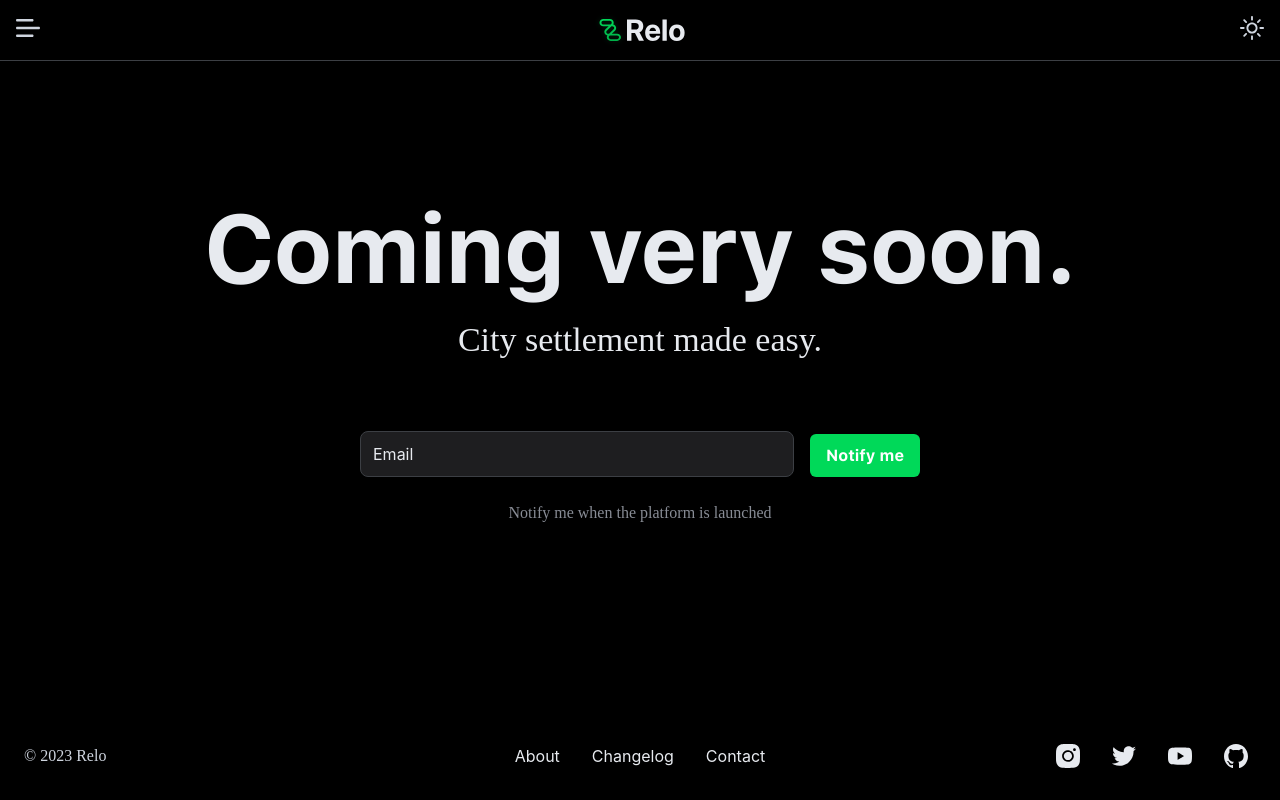
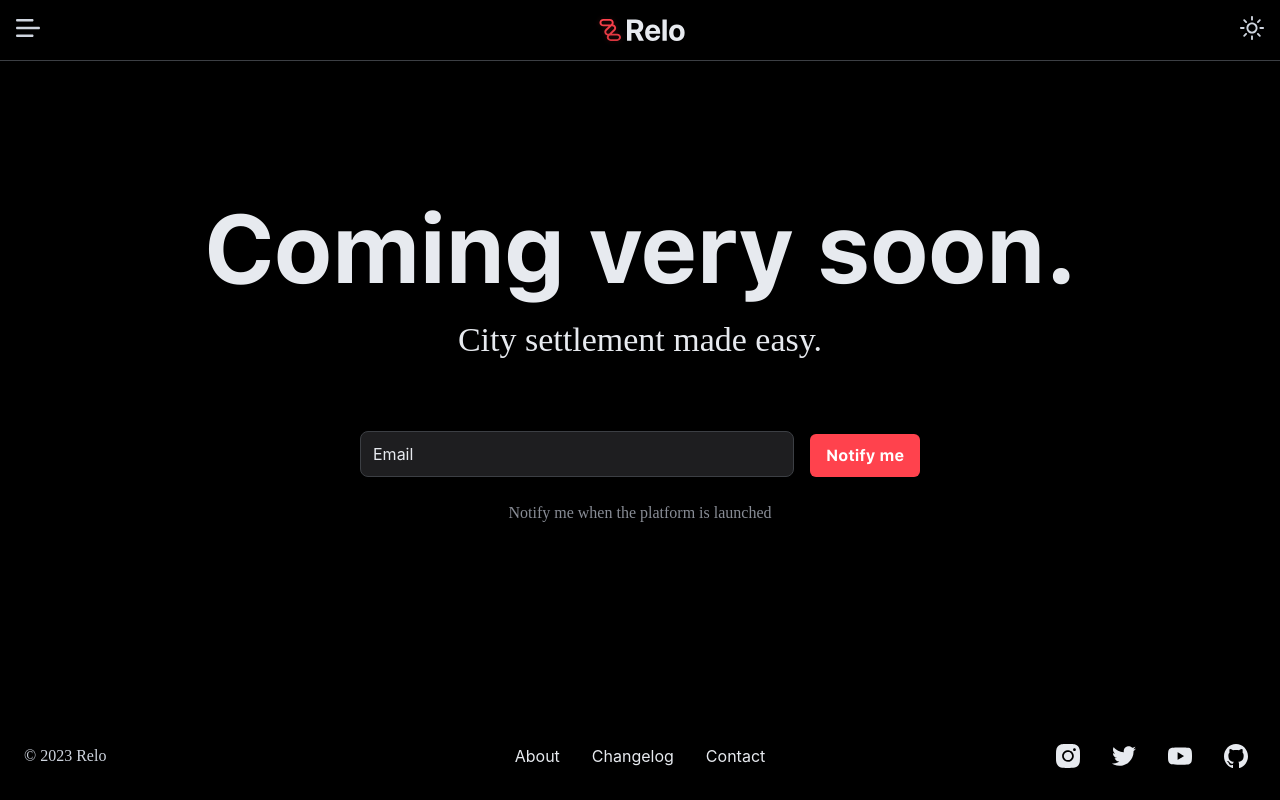
Before and after one commit to ClementeSerrano/web-app-boilerplate, a React (Create React App) app: page / in a window 1280 px wide. Built offline with nearby package versions, Linux system fonts and the light colour scheme; a web font is replaced by a local one.

Commit message:
:lipstick: Make red primary color

```diff
--- a/src/common/assets/icons/ReloLogo.tsx
+++ b/src/common/assets/icons/ReloLogo.tsx
@@ -22,7 +22,7 @@ export default function ReloLogo({
             <path
               d="M90.4474 108H64.6314C56.0851 108 49.1339 101.472 49.1339 93.4514C49.1339 90.7399 49.9192 88.1483 51.3842 85.8955C48.5338 85.3048 45.9214 83.9617 43.8153 81.9784C37.7806 76.3101 37.7759 67.0789 43.8153 61.4073L56.7907 49.0972L35.4975 49.0928C26.9524 49.0928 20 42.5654 20 34.5442C20 26.523 26.9536 20 35.4987 20H61.3193C69.8657 20 76.8169 26.5241 76.8169 34.5453C76.8169 37.2601 76.0316 39.855 74.5619 42.1078C77.4122 42.7018 80.0258 44.0416 82.1355 46.0216C85.062 48.7683 86.6712 52.4203 86.6712 56.3099C86.6712 60.1907 85.062 63.8482 82.1319 66.5938L69.1554 78.9072H90.4474C98.9937 78.9072 105.95 85.4313 105.95 93.4525C105.95 101.472 98.9937 108 90.4474 108ZM61.4307 86.2398L59.2132 88.3419C57.7482 89.7169 56.9465 91.5286 56.9465 93.4547C56.9465 97.429 60.3911 100.666 64.6314 100.666H90.4474C94.6866 100.666 98.1358 97.4301 98.1358 93.4514C98.1358 89.4727 94.6877 86.2387 90.4474 86.2387L61.4307 86.2398ZM67.7795 49.0972L49.3554 66.5784C46.3492 69.4065 46.3492 73.9825 49.3472 76.7974C50.7888 78.1581 52.7121 78.9072 54.7654 78.9072H58.1678L76.5918 61.4216C78.0604 60.0466 78.8585 58.2349 78.8585 56.3088C78.8585 54.3827 78.0604 52.5677 76.6071 51.2026C75.162 49.8452 73.234 49.0972 71.1783 49.0972H67.7795ZM35.4987 27.3337C31.2642 27.3337 27.815 30.5699 27.815 34.5453C27.815 38.5273 31.263 41.7613 35.4987 41.7613L64.5178 41.7646L66.7387 39.6592C68.2073 38.2842 69.0054 36.4725 69.0054 34.5464C69.0054 30.5721 65.5562 27.3348 61.3205 27.3348L35.4987 27.3337Z"
               fill={theme.palette.primary.main}
-              fill-opacity="0.2"
+              fillOpacity="0.2"
             />
           </g>
           <path
@@ -41,9 +41,9 @@ export default function ReloLogo({
               width="125.95"
               height="128"
               filterUnits="userSpaceOnUse"
-              color-interpolation-filters="sRGB"
+              colorInterpolationFilters="sRGB"
             >
-              <feFlood flood-opacity="0" result="BackgroundImageFix" />
+              <feFlood floodOpacity="0" result="BackgroundImageFix" />
               <feBlend
                 mode="normal"
                 in="SourceGraphic"
@@ -63,8 +63,8 @@ export default function ReloLogo({
               y2="108"
               gradientUnits="userSpaceOnUse"
             >
-              <stop stop-color={theme.palette.primary.main} />
-              <stop offset="1" stop-color={theme.palette.primary.dark} />
+              <stop stopColor={theme.palette.primary.main} />
+              <stop offset="1" stopColor={theme.palette.primary.dark} />
             </linearGradient>
           </defs>
         </>
@@ -79,7 +79,7 @@ export default function ReloLogo({
             <path
               d="M100.054 120H70.7175C61.0058 120 53.1067 112.581 53.1067 103.467C53.1067 100.386 53.999 97.4412 55.6638 94.8812C52.4248 94.21 49.4562 92.6838 47.0629 90.43C40.2052 83.9888 40.1999 73.4988 47.0629 67.0538L61.8076 53.065L37.6108 53.06C27.9004 53.06 20 45.6425 20 36.5275C20 27.4125 27.9018 20 37.6122 20H66.9538C76.6655 20 84.5646 27.4137 84.5646 36.5287C84.5646 39.6137 83.6723 42.5625 82.0022 45.1225C85.2412 45.7975 88.2112 47.32 90.6085 49.57C93.9341 52.6912 95.7627 56.8412 95.7627 61.2612C95.7627 65.6712 93.9341 69.8275 90.6045 72.9475L75.8584 86.94H100.054C109.766 86.94 117.67 94.3538 117.67 103.469C117.67 112.581 109.766 120 100.054 120ZM67.0803 95.2725L64.5605 97.6612C62.8957 99.2237 61.9847 101.283 61.9847 103.471C61.9847 107.988 65.899 111.666 70.7175 111.666H100.054C104.871 111.666 108.791 107.989 108.791 103.467C108.791 98.9463 104.872 95.2713 100.054 95.2713L67.0803 95.2725ZM74.2948 53.065L53.3584 72.93C49.9423 76.1438 49.9423 81.3438 53.3491 84.5425C54.9873 86.0887 57.1728 86.94 59.5062 86.94H63.3725L84.3089 67.07C85.9777 65.5075 86.8847 63.4487 86.8847 61.26C86.8847 59.0713 85.9777 57.0088 84.3262 55.4575C82.6841 53.915 80.4932 53.065 78.1572 53.065H74.2948ZM37.6122 28.3337C32.8003 28.3337 28.8807 32.0112 28.8807 36.5287C28.8807 41.0537 32.7989 44.7288 37.6122 44.7288L70.5884 44.7325L73.1122 42.34C74.781 40.7775 75.6879 38.7188 75.6879 36.53C75.6879 32.0138 71.7684 28.335 66.9551 28.335L37.6122 28.3337Z"
               fill={theme.palette.primary.main}
-              fill-opacity="0.3"
+              fillOpacity="0.3"
             />
           </g>
           <path
@@ -94,9 +94,9 @@ export default function ReloLogo({
               width="137.67"
               height="140"
               filterUnits="userSpaceOnUse"
-              color-interpolation-filters="sRGB"
+              colorInterpolationFilters="sRGB"
             >
-              <feFlood flood-opacity="0" result="BackgroundImageFix" />
+              <feFlood floodOpacity="0" result="BackgroundImageFix" />
               <feBlend
                 mode="normal"
                 in="SourceGraphic"
@@ -116,8 +116,8 @@ export default function ReloLogo({
               y2="120"
               gradientUnits="userSpaceOnUse"
             >
-              <stop stop-color={theme.palette.primary.main} />
-              <stop offset="1" stop-color={theme.palette.primary.dark} />
+              <stop stopColor={theme.palette.primary.main} />
+              <stop offset="1" stopColor={theme.palette.primary.dark} />
             </linearGradient>
           </defs>
         </>
--- a/src/common/components/Button/Button.helpers.ts
+++ b/src/common/components/Button/Button.helpers.ts
@@ -24,8 +24,6 @@ export function getButtonBgColor({
     if (format === 'link' || format === 'outline') return 'transparent';
 
     if (variant === 'text') return palette[variant].level5;
-
-    console.log({ palette, variant });
 
     return palette[variant].main;
   } else {
--- a/src/common/theme/palette.theme.ts
+++ b/src/common/theme/palette.theme.ts
@@ -3,9 +3,9 @@ import { ThemePalette } from './theme.types';
 
 export const lightThemePalette: ThemePalette = {
   primary: {
-    light: themeColors.green.light,
-    main: themeColors.green.main,
-    dark: themeColors.green.dark,
+    light: themeColors.red.light,
+    main: themeColors.red.main,
+    dark: themeColors.red.dark,
     contrastText: themeColors.white.main,
   },
   secondary: {
@@ -56,9 +56,9 @@ export const lightThemePalette: ThemePalette = {
 
 export const darkThemePalette: ThemePalette = {
   primary: {
-    light: themeColors.green.light,
-    main: themeColors.green.main,
-    dark: themeColors.green.dark,
+    light: themeColors.red.light,
+    main: themeColors.red.main,
+    dark: themeColors.red.dark,
     contrastText: themeColors.white.main,
   },
   secondary: {
```
